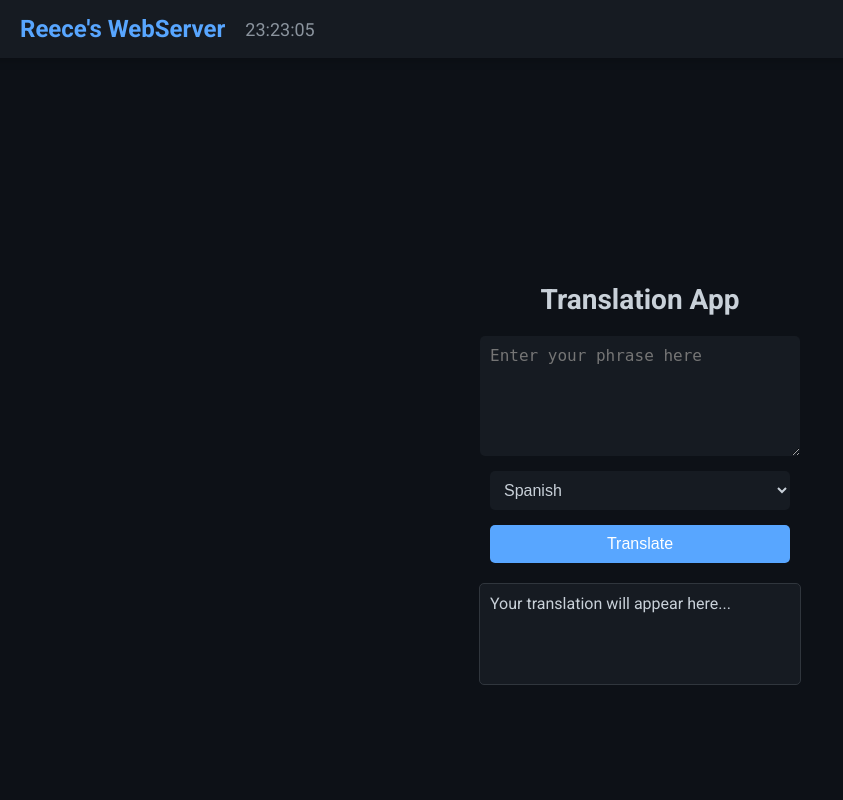
After one commit to Reec1e33/proj1, a PHP site: page /chatgpt in a window 1280 px wide. The commit adds this page. Shown: the whole page, without its empty margins (0-843 px from the left). Run offline with PHP 8.4, Linux system fonts and the light colour scheme.

Commit message:
added translator and dev.chatgpt and chatgpt

```diff
--- /dev/null
+++ b/proj1/dev.reeceroskam.com/html/chatgpt/index.php
@@ -0,0 +1,196 @@
+<!DOCTYPE html>
+<html lang="en">
+<head>
+    <meta charset="UTF-8">
+    <meta name="viewport" content="width=device-width, initial-scale=1.0">
+    <title>Reece's WebServer - ChatGPT Translator</title>
+    <link href="https://fonts.googleapis.com/css2?family=Roboto:wght@400;700&display=swap" rel="stylesheet">
+    <style>
+        body {
+            margin: 0;
+            padding: 0;
+            background-color: #0d1117;
+            color: #c9d1d9;
+            font-family: 'Roboto', sans-serif;
+            display: flex;
+            flex-direction: column;
+            justify-content: center;
+            align-items: center;
+            height: 100vh;
+        }
+
+        header {
+            position: fixed;
+            top: 0;
+            width: 100%;
+            padding: 15px 40px;
+            background-color: #161b22;
+            display: flex;
+            align-items: center;
+
+            box-shadow: 0 2px 10px rgba(0, 0, 0, 0.2);
+        }
+
+        #title {
+            font-size: 24px;
+            font-weight: bold;
+            cursor: pointer;
+            color: #58a6ff; /* GitHub link color */
+            margin-right: 20px;
+            margin-left: 20px; /* Added margin to move the title to the right */
+        }
+
+        #clock {
+            font-size: 18px;
+            color: #8b949e;
+        }
+
+        /* Center content */
+        .content {
+            margin-top: 150px;
+            text-align: center;
+        }
+
+        /* Form styles */
+        form {
+            display: flex;
+            flex-direction: column;
+            align-items: center;
+        }
+
+        textarea {
+            padding: 10px;
+            background-color: #161b22;
+            color: #c9d1d9;
+            border: none;
+            border-radius: 5px;
+            margin-bottom: 15px;
+            font-size: 16px;
+            height: 100px;
+            width: 300px;
+        }
+
+        select {
+            padding: 10px;
+            background-color: #161b22;
+            color: #c9d1d9;
+            border: none;
+            border-radius: 5px;
+            margin-bottom: 15px;
+            font-size: 16px;
+            width: 300px;
+        }
+
+        button {
+            padding: 10px 20px;
+            border: none;
+            border-radius: 5px;
+            background-color: #58a6ff;
+            color: #ffffff;
+            cursor: pointer;
+            width: 300px;
+            font-size: 16px;
+        }
+
+        button:hover {
+            background-color: #4a90e2;
+        }
+
+        #translation-result {
+            margin-top: 20px;
+            padding: 10px;
+            width: 300px;
+            background-color: #161b22;
+            border-radius: 5px;
+            color: #c9d1d9;
+            font-size: 16px;
+            border: 1px solid #30363d;
+            min-height: 80px;
+            text-align: left;
+        }
+
+        h1 {
+            color: #c9d1d9;
+            font-size: 28px;
+            margin-bottom: 20px;
+        }
+    </style>
+</head>
+<body>
+
+<header>
+    <div id="title">Reece's WebServer</div>
+    <div id="clock"></div>
+</header>
+
+<div class="content">
+    <h1>Translation App</h1>
+
+    <form id="translate-form">
+        <!-- Textarea input for phrase to be translated -->
+        <textarea id="phrase" name="phrase" placeholder="Enter your phrase here"></textarea>
+
+        <!-- Dropdown for language selection -->
+        <select id="language" name="language">
+            <option value="Spanish">Spanish</option>
+            <option value="French">French</option>
+            <option value="Italian">Italian</option>
+            <option value="Rastafarian">Rastafarian</option>
+            <option value="Alphabro">Alphabro</option>
+            <option value="Passive Aggressive">Passive Aggressive</option>
+        </select>
+
+        <button type="submit">Translate</button>
+    </form>
+
+    <div id="translation-result">Your translation will appear here...</div>
+</div>
+
+<script src="https://ajax.googleapis.com/ajax/libs/jquery/3.5.1/jquery.min.js"></script>
+<script>
+    // Function to update the clock every second
+    function updateClock() {
+        const clockElement = document.getElementById('clock');
+        const now = new Date();
+        const hours = String(now.getHours()).padStart(2, '0');
+        const minutes = String(now.getMinutes()).padStart(2, '0');
+        const seconds = String(now.getSeconds()).padStart(2, '0');
+        clockElement.textContent = `${hours}:${minutes}:${seconds}`;
+    }
+
+    // Initialize the clock and update every second
+    setInterval(updateClock, 1000);
+    updateClock(); // Call once to initialize immediately
+
+    // Handle form submission using AJAX
+    $('#translate-form').on('submit', function(event) {
+        event.preventDefault();  // Prevent form from refreshing the page
+
+        var phrase = $('#phrase').val();
+        var language = $('#language').val();
+
+        $.ajax({
+            url: 'https://dev.chatgpt.reeceroskam.com',  // API endpoint
+            type: 'POST',
+            data: {
+                phrase: phrase,
+                language: language
+            },
+            success: function(response) {
+                $('#translation-result').html('<p><strong>Translation:</strong> ' + response + '</p>');
+            },
+            error: function() {
+                $('#translation-result').html('<p>Error occurred while processing your request.</p>');
+            }
+        });
+    });
+
+    // Refresh page when the title is clicked
+    const titleElement = document.getElementById('title');
+    titleElement.addEventListener('click', () => {
+        location.reload();
+    });
+</script>
+
+</body>
+</html>
```
Also changed, not shown: proj1/dev.chatgpt.reeceroskam.com/html/index.php (added, +72 -0 lines), proj1/dev.reeceroskam.com/html/index.php (+36 -32 lines).
